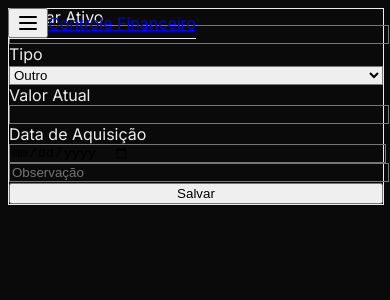
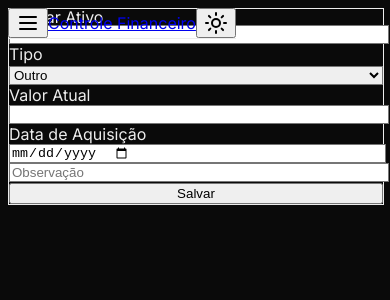
Before and after one commit to RTeixe0/controle-financeiro, a Next.js app: page /ativos in a window 390 px wide. Shown: the top 300 px of the page. Built offline with nearby package versions, Linux system fonts and the light colour scheme.

Commit message:
feat(frontend): add responsive dark mode (#28)

```diff
--- a/src/app/ativos/page.tsx
+++ b/src/app/ativos/page.tsx
@@ -78,10 +78,12 @@ export default function Page() {
             <div>
               <Label>Tipo</Label>
               <select
-                className="mt-1 w-full rounded-md border px-3 py-2 text-sm"
+                className="mt-1 w-full rounded-md border bg-background px-3 py-2 text-sm dark:bg-background dark:text-foreground"
                 value={tipo}
                 onChange={(e) =>
-                  setTipo(e.target.value as "imóvel" | "veículo" | "investimento" | "outro")
+                  setTipo(
+                    e.target.value as 'imóvel' | 'veículo' | 'investimento' | 'outro'
+                  )
                 }
               >
                 <option value="imóvel">Imóvel</option>
--- a/src/app/globals.css
+++ b/src/app/globals.css
@@ -12,7 +12,7 @@
     --foreground: #ededed;
   }
   body {
-    @apply bg-[color:var(--background)] text-[color:var(--foreground)];
+    @apply bg-[color:var(--background)] text-[color:var(--foreground)] transition-colors;
     font-family: var(--font-inter), sans-serif;
   }
 }
--- a/src/app/importar/page.tsx
+++ b/src/app/importar/page.tsx
@@ -181,7 +181,7 @@ export default function Page() {
                       </TableCell>
                       <TableCell>
                         <select
-                          className="h-9 w-full rounded-md border bg-transparent px-3 py-1 text-sm"
+                          className="h-9 w-full rounded-md border bg-background px-3 py-1 text-sm dark:bg-background dark:text-foreground"
                           value={row.tipo}
                           onChange={(e) => handleRowChange(i, 'tipo', e.target.value)}
                         >
--- a/src/app/layout.tsx
+++ b/src/app/layout.tsx
@@ -22,10 +22,12 @@ export default function RootLayout({
         <link rel="manifest" href="/manifest.json" />
         <meta name="theme-color" content="#000000" />
       </head>
-      <body className={`${inter.variable} antialiased`}>
+      <body
+        className={`${inter.variable} min-h-screen bg-background text-foreground antialiased transition-colors dark:bg-background dark:text-foreground`}
+      >
         <Navbar />
         <Sidebar />
-        <div className="pt-14 lg:ml-64">{children}</div>
+        <main className="container mx-auto pt-14 lg:ml-64">{children}</main>
       </body>
     </html>
   );
--- a/src/app/transacoes/page.tsx
+++ b/src/app/transacoes/page.tsx
@@ -111,9 +111,9 @@ export default function Page() {
             <div>
               <Label>Tipo</Label>
               <select
-                className="mt-1 w-full rounded-md border px-3 py-2 text-sm"
+                className="mt-1 w-full rounded-md border bg-background px-3 py-2 text-sm dark:bg-background dark:text-foreground"
                 value={tipo}
-                onChange={(e) => setTipo(e.target.value as "receita" | "despesa")}
+                onChange={(e) => setTipo(e.target.value as 'receita' | 'despesa')}
               >
                 <option value="despesa">Despesa</option>
                 <option value="receita">Receita</option>
@@ -122,7 +122,7 @@ export default function Page() {
             <div>
               <Label>Categoria</Label>
               <select
-                className="mt-1 w-full rounded-md border px-3 py-2 text-sm"
+                className="mt-1 w-full rounded-md border bg-background px-3 py-2 text-sm dark:bg-background dark:text-foreground"
                 value={categoriaId}
                 onChange={(e) => setCategoriaId(e.target.value)}
               >
--- a/src/components/navigation/navbar.tsx
+++ b/src/components/navigation/navbar.tsx
@@ -3,6 +3,7 @@
 import Link from 'next/link'
 import { usePathname } from 'next/navigation'
 import { Menu } from 'lucide-react'
+import { ThemeToggle } from '@/components/theme-toggle'
 
 import { Button } from '@/components/ui/button'
 import { Sheet, SheetTrigger, SheetContent } from '@/components/ui/sheet'
@@ -21,7 +22,7 @@ export function Navbar() {
   const pathname = usePathname()
 
   return (
-    <header className="fixed inset-x-0 top-0 z-40 flex h-14 items-center border-b bg-background px-4 lg:ml-64">
+    <header className="fixed inset-x-0 top-0 z-40 flex h-14 items-center border-b bg-background px-4 transition-colors lg:ml-64 dark:bg-background dark:text-foreground">
       <Sheet>
         <SheetTrigger asChild className="lg:hidden">
           <Button variant="ghost" size="icon">
@@ -35,7 +36,8 @@ export function Navbar() {
       <Link href="/dashboard" className="ml-2 font-semibold">
         Controle Financeiro
       </Link>
-      <nav className="ml-auto hidden gap-4 lg:flex">
+      <div className="ml-auto flex items-center gap-2">
+        <nav className="hidden gap-4 lg:flex">
           {links.map((link) => (
             <Link
               key={link.href}
@@ -49,6 +51,8 @@ export function Navbar() {
             </Link>
           ))}
         </nav>
+        <ThemeToggle />
+      </div>
     </header>
   )
 }
--- a/src/components/navigation/sidebar.tsx
+++ b/src/components/navigation/sidebar.tsx
@@ -42,7 +42,7 @@ export function Sidebar() {
   const pathname = usePathname()
 
   return (
-    <aside className="fixed inset-y-0 left-0 z-30 hidden w-64 border-r bg-background lg:block">
+    <aside className="fixed inset-y-0 left-0 z-30 hidden w-64 border-r bg-background transition-colors lg:block dark:bg-background dark:text-foreground">
       <SidebarLinks pathname={pathname} />
     </aside>
   )
--- /dev/null
+++ b/src/components/theme-toggle.tsx
@@ -0,0 +1,29 @@
+'use client'
+
+import { useEffect, useState } from 'react'
+import { Moon, Sun } from 'lucide-react'
+import { Button } from '@/components/ui/button'
+
+export function ThemeToggle() {
+  const [theme, setTheme] = useState<'light' | 'dark'>('dark')
+
+  useEffect(() => {
+    const stored = localStorage.getItem('theme') as 'light' | 'dark' | null
+    const initial = stored || 'dark'
+    setTheme(initial)
+    document.documentElement.classList.toggle('dark', initial === 'dark')
+  }, [])
+
+  function toggle() {
+    const next = theme === 'dark' ? 'light' : 'dark'
+    setTheme(next)
+    localStorage.setItem('theme', next)
+    document.documentElement.classList.toggle('dark', next === 'dark')
+  }
+
+  return (
+    <Button variant="ghost" size="icon" onClick={toggle} aria-label="Toggle theme">
+      {theme === 'dark' ? <Sun className="size-5" /> : <Moon className="size-5" />}
+    </Button>
+  )
+}
--- a/src/components/ui/input.tsx
+++ b/src/components/ui/input.tsx
@@ -10,7 +10,7 @@ const Input = React.forwardRef<HTMLInputElement, InputProps>(
       <input
         type={type}
         className={cn(
-          'flex h-9 w-full rounded-md border border-input bg-transparent px-3 py-1 text-sm shadow-sm transition-colors placeholder:text-muted-foreground focus-visible:outline-none focus-visible:ring-2 focus-visible:ring-ring focus-visible:ring-offset-2 disabled:cursor-not-allowed disabled:opacity-50',
+          'flex h-9 w-full rounded-md border border-input bg-background px-3 py-1 text-sm shadow-sm transition-colors placeholder:text-muted-foreground focus-visible:outline-none focus-visible:ring-2 focus-visible:ring-ring focus-visible:ring-offset-2 disabled:cursor-not-allowed disabled:opacity-50 dark:bg-background dark:text-foreground',
           className
         )}
         ref={ref}
--- a/src/components/ui/select.tsx
+++ b/src/components/ui/select.tsx
@@ -10,7 +10,7 @@ const Select = React.forwardRef<HTMLSelectElement, SelectProps>(
     return (
       <select
         className={cn(
-          'flex h-9 w-full rounded-md border border-input bg-transparent px-3 py-1 text-sm shadow-sm transition-colors focus-visible:outline-none focus-visible:ring-2 focus-visible:ring-ring focus-visible:ring-offset-2 disabled:cursor-not-allowed disabled:opacity-50',
+          'flex h-9 w-full rounded-md border border-input bg-background px-3 py-1 text-sm shadow-sm transition-colors focus-visible:outline-none focus-visible:ring-2 focus-visible:ring-ring focus-visible:ring-offset-2 disabled:cursor-not-allowed disabled:opacity-50 dark:bg-background dark:text-foreground',
           className
         )}
         ref={ref}
```
Lines whose indentation alone changed are shown as unchanged.
